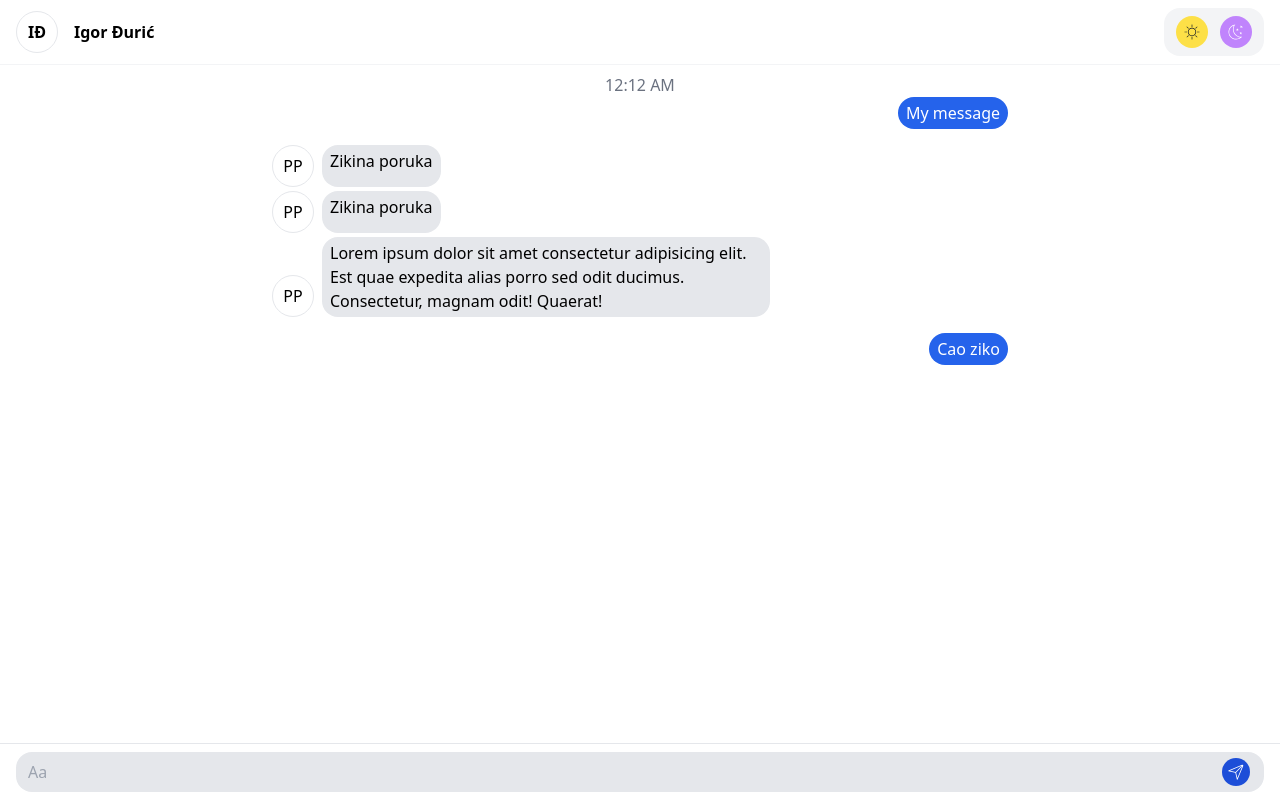
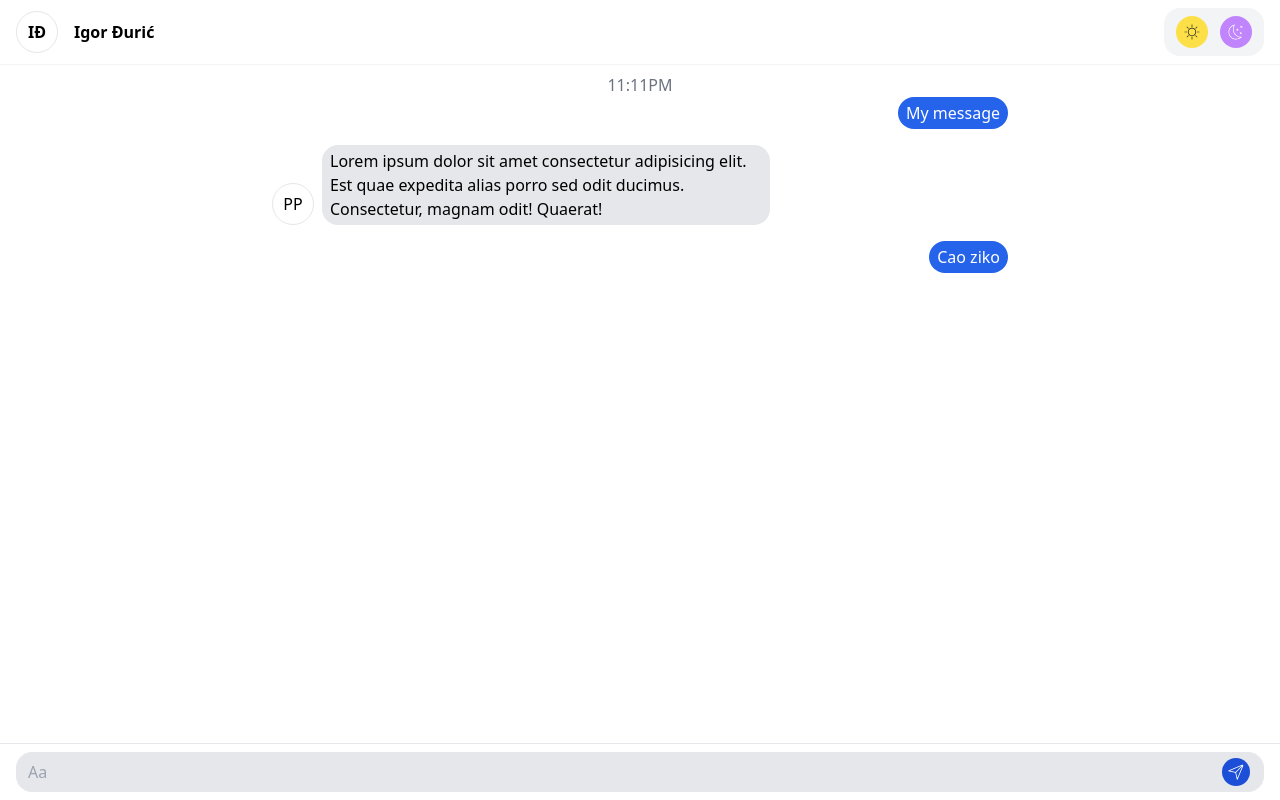
Before and after one commit to igordjuric404/TypeScript_Realtime_Chat_App, a Next.js app: page / in a window 1280 px wide. Built offline with nearby package versions, Linux system fonts and the light colour scheme.

Commit message:
Update posle pauze

```diff
--- a/src/components/chat/messages-container/MessagesContainer.tsx
+++ b/src/components/chat/messages-container/MessagesContainer.tsx
@@ -1,11 +1,11 @@
 import { ReactNode } from "react";
-
+import styles from './MessagesContainer.module.css'
 interface MessagesContainerProps{
     children: ReactNode
 }
 export function MessagesContainer({children}: MessagesContainerProps){
     return (
-        <section className='flex flex-col items-center py-2 px-4 max-w-3xl mx-auto messages'>
+        <section className={`flex flex-col items-center py-2 px-4 max-w-3xl mx-auto ${styles.messages}`}>
             {children}
         </section>
     );
--- /dev/null
+++ b/src/components/chat/time/Time.tsx
@@ -0,0 +1,10 @@
+import { ReactNode } from "react";
+
+interface TimeProps{
+    children: ReactNode
+}
+export function Time({children}: TimeProps){
+    return (
+        <span className='text-gray-500 uppercase'>{children}</span>
+    );
+}
--- /dev/null
+++ b/src/components/footer/Footer.tsx
@@ -0,0 +1,10 @@
+import { ReactNode, useState } from "react";
+interface FooterProps{
+
+    children: ReactNode;
+}
+export function Footer({children}: FooterProps) {
+    return(
+        <footer className='border-t py-2 px-4 fixed bottom-0 left-0 w-full z-10'>{children}</footer>
+    );
+}
--- /dev/null
+++ b/src/components/input/Input.module.css
@@ -0,0 +1,5 @@
+.send-icon{
+    position: absolute;
+    right: 20px;
+    top: 10px;
+  }
--- /dev/null
+++ b/src/components/input/Input.tsx
@@ -0,0 +1,20 @@
+import { ReactNode, useState } from "react";
+import styles from './Input.module.css'
+
+export function Input() {
+    return(
+        <>
+            <input
+              type='text'
+              placeholder='Aa'
+              className='bg-gray-200 rounded-2xl py-2 px-3 w-full'
+            />
+            <svg
+              className={`w-7 h-7 fill-white bg-blue-700 rounded-full p-1 flex justify-center items-center absolute top-[14px] right-[30px] ${styles.sendIcon}`}
+              viewBox='0 0 20 20'
+            >
+              <path d='M17.218,2.268L2.477,8.388C2.13,8.535,2.164,9.05,2.542,9.134L9.33,10.67l1.535,6.787c0.083,0.377,0.602,0.415,0.745,0.065l6.123-14.74C17.866,2.46,17.539,2.134,17.218,2.268 M3.92,8.641l11.772-4.89L9.535,9.909L3.92,8.641z M11.358,16.078l-1.268-5.613l6.157-6.157L11.358,16.078z'></path>
+            </svg>
+        </>
+    );
+}
--- /dev/null
+++ b/src/components/message/Message.tsx
@@ -0,0 +1,14 @@
+export function Message() {
+    return (
+        <div className='self-start flex gap-2 mb-4'>
+            <div className='border rounded-full w-8 h-8 p-5 flex self-end items-center justify-center'>
+            PP
+            </div>
+            <p className='bg-gray-200 py-1 px-2 rounded-2xl max-w-md'>
+            Lorem ipsum dolor sit amet consectetur adipisicing elit. Est quae
+            expedita alias porro sed odit ducimus. Consectetur, magnam odit!
+            Quaerat!
+            </p>
+        </div>
+  );
+}
--- a/src/pages/index.tsx
+++ b/src/pages/index.tsx
@@ -1,6 +1,10 @@
 import { Inter } from 'next/font/google';
 import { Header } from '../components/header/Header';
+import { Footer } from '../components/footer/Footer';
+import { Input } from '../components/input/Input';
+import { Message } from '../components/message/Message';
 import { MessagesContainer } from '../components/chat/messages-container/MessagesContainer';
+import { Time } from '../components/chat/time/Time';
 
 const inter = Inter({ subsets: ['latin'] });
 
@@ -10,52 +14,22 @@ export default function Home() {
 
       <Header/>
       <MessagesContainer>
-        <span className='text-gray-500 uppercase'>12:12 am</span>
+      <Time><span>11:11pm</span></Time>
 
         <p className='self-end bg-blue-600 text-white py-1 px-2 rounded-2xl mb-4'>
           My message
         </p>
 
-        <div className='self-start flex gap-2 mb-1'>
-          <div className='border rounded-full w-8 h-8 p-5 flex self-end items-center justify-center'>
-            PP
-          </div>
-          <p className='bg-gray-200 py-1 px-2 rounded-2xl'>Zikina poruka</p>
-        </div>
-        <div className='self-start flex gap-2 mb-1'>
-          <div className='border rounded-full w-8 h-8 p-5 flex self-end items-center justify-center'>
-            PP
-          </div>
-          <p className='bg-gray-200 py-1 px-2 rounded-2xl'>Zikina poruka</p>
-        </div>
-        <div className='self-start flex gap-2 mb-4'>
-          <div className='border rounded-full w-8 h-8 p-5 flex self-end items-center justify-center'>
-            PP
-          </div>
-          <p className='bg-gray-200 py-1 px-2 rounded-2xl max-w-md'>
-            Lorem ipsum dolor sit amet consectetur adipisicing elit. Est quae
-            expedita alias porro sed odit ducimus. Consectetur, magnam odit!
-            Quaerat!
-          </p>
-        </div>
+      <Message/>
+
         <p className='self-end bg-blue-600 text-white py-1 px-2 rounded-2xl mb-4'>
           Cao ziko
         </p>
       </MessagesContainer>
 
-      <footer className='border-t py-2 px-4 fixed bottom-0 left-0 w-full z-10'>
-        <input
-          type='text'
-          placeholder='Aa'
-          className='bg-gray-200 rounded-2xl py-2 px-3 w-full'
-        />
-        <svg
-          className='w-7 h-7 fill-white bg-blue-700 rounded-full p-1 flex justify-center items-center absolute top-[14px] right-[30px] '
-          viewBox='0 0 20 20'
-        >
-          <path d='M17.218,2.268L2.477,8.388C2.13,8.535,2.164,9.05,2.542,9.134L9.33,10.67l1.535,6.787c0.083,0.377,0.602,0.415,0.745,0.065l6.123-14.74C17.866,2.46,17.539,2.134,17.218,2.268 M3.92,8.641l11.772-4.89L9.535,9.909L3.92,8.641z M11.358,16.078l-1.268-5.613l6.157-6.157L11.358,16.078z'></path>
-        </svg>
-      </footer>
+      <Footer>
+        <Input/>
+      </Footer>
     </main>
   );
 }
--- a/styles/globals.css
+++ b/styles/globals.css
@@ -1,9 +1,3 @@
 @tailwind base;
 @tailwind components;
 @tailwind utilities;
-
-.send-icon{
-  position: absolute;
-  right: 20px;
-  top: 10px;
-}
```
Also changed, not shown: src/components/chat/messages-container/MessagesContainer.module.css (renamed from src/components/chat/messages-container/MessagesContainer.css).
